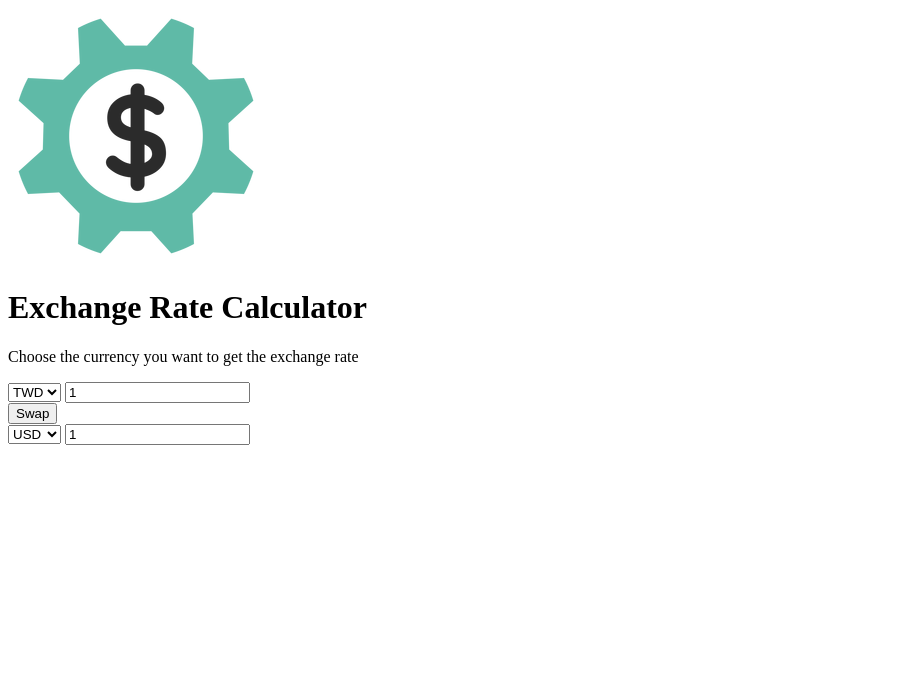
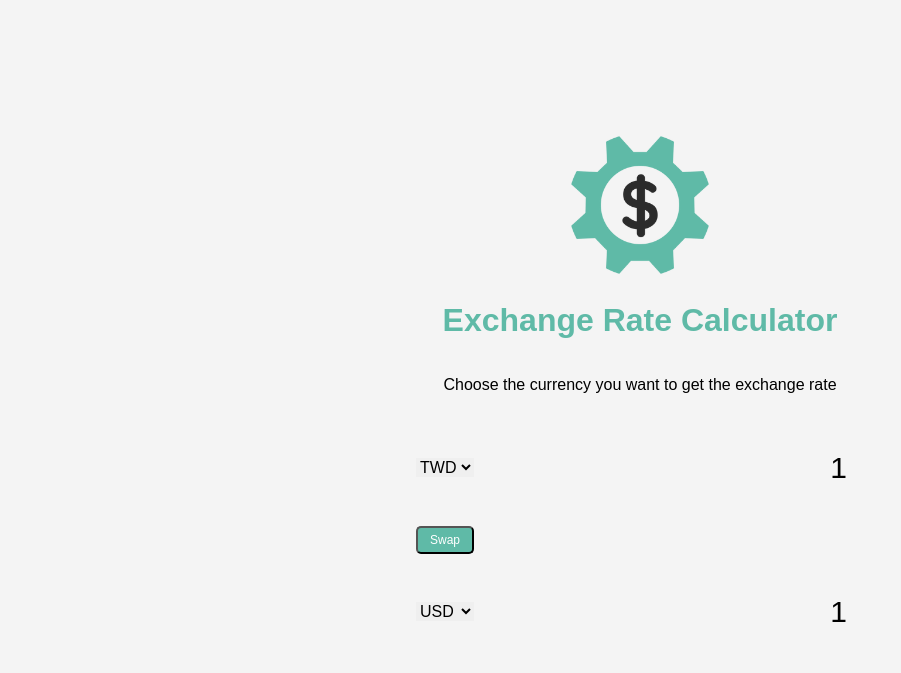
Before and after one commit to windate3411/exchange-rate-calculator, a plain HTML site: page index.html in a window 1280 px wide. Shown: the whole page, without its empty margins (0-901 px from the left). Drawn offline with Linux system fonts and the light colour scheme.

Commit message:
add main style

```diff
--- a/index.html
+++ b/index.html
@@ -6,11 +6,12 @@
   <meta name="viewport" content="width=device-width, initial-scale=1.0">
   <title>Exchange Rate Calculator</title>
   <link rel="stylesheet" href="./style.css">
+  <script src="https://kit.fontawesome.com/fb6ef03ea0.js" crossorigin="anonymous" defer></script>
   <script src="./script.js" defer></script>
 </head>
 
 <body>
-  <img src="./img/money.png" alt="money-img">
+  <img src="./img/money.png" alt="money-img" class="money-img">
   <h1>Exchange Rate Calculator</h1>
   <p>Choose the currency you want to get the exchange rate</p>
 
@@ -18,6 +19,7 @@
   <div class="container">
     <div class="currency">
       <select name="currency" id="currency-one">
+        <i class="fas fa-arrow-down"></i>
         <option value="AED">AED</option>
         <option value="ARS">ARS</option>
         <option value="AUD">AUD</option>
--- a/style.css
+++ b/style.css
@@ -0,0 +1,81 @@
+:root {
+  --primary-color:#5fbaa7;
+}
+
+* {
+  box-sizing: border-box;
+}
+
+body {
+  display: flex;
+  background-color: #f4f4f4;
+  flex-direction: column;
+  justify-content: center;
+  align-items: center;
+  height: 100vh;
+  font-family: Arial, Helvetica, sans-serif;
+  margin: 0;
+  padding: 20px;
+}
+
+h1 {
+  color: var(--primary-color);
+}
+
+p {
+  text-align: center;
+}
+
+.btn {
+  color: #fff;
+  background: var(--primary-color);
+  cursor: pointer;
+  border-radius: 5px;
+  font-size: 12px;
+  padding: 5px 12px;
+}
+
+.money-img {
+  width: 150px;
+}
+
+.currency {
+  padding: 40px 0;
+  display: flex;
+  align-items: center;
+  justify-content: space-between;
+}
+
+.currency select {
+  border: 0;
+  font-size: 16px;
+}
+
+.currency input {
+  border: 0;
+  background: transparent;
+  font-size: 30px;
+  text-align: right;
+}
+
+.btn:focus, select:focus, input:focus {
+  outline: 0;
+}
+
+.swap-rate-container {
+  display: flex;
+  justify-content: space-between;
+  align-items: center;
+}
+
+.rate {
+  color: var(--primary-color);
+  font-size: 14px;
+  padding: 0 10px;
+}
+
+@media(max-width:600px){
+  .currency input {
+    width: 200px;
+  }
+}
```
